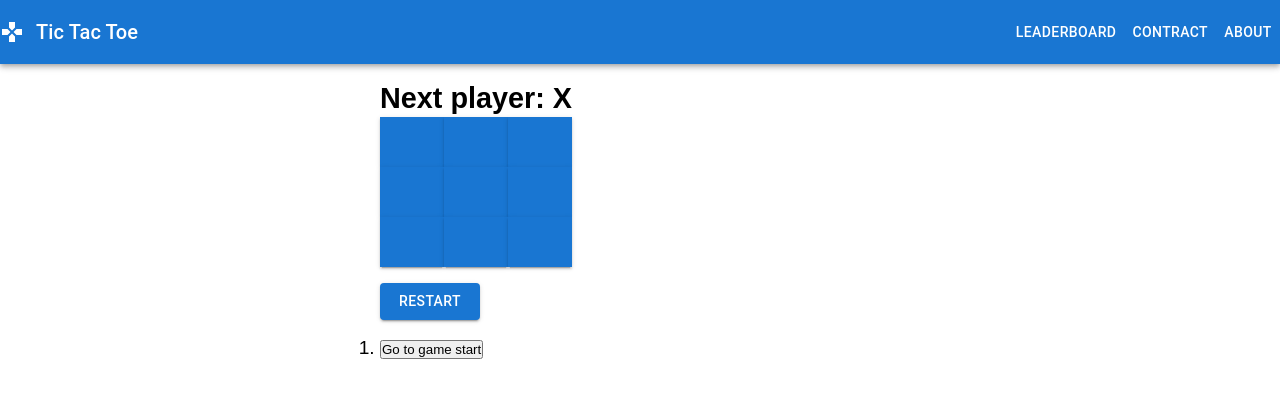
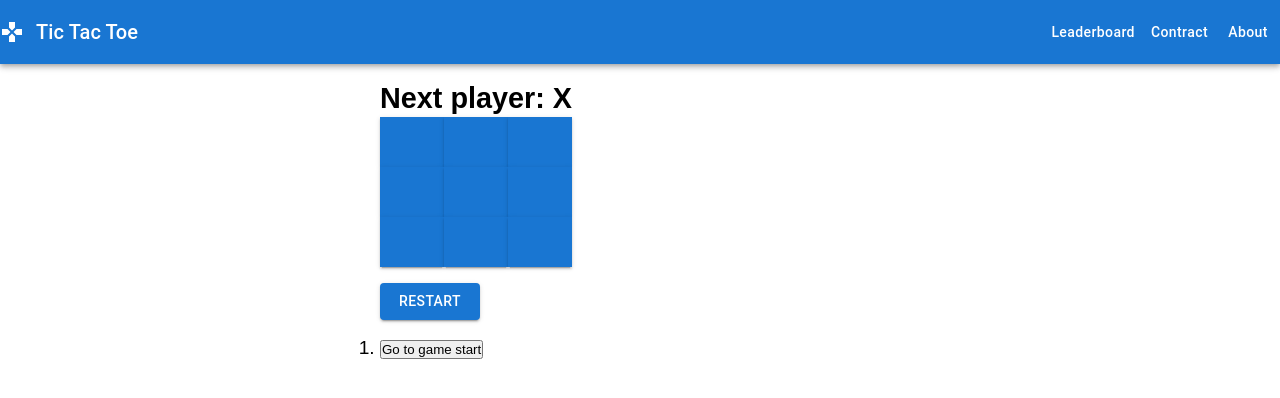
Before and after one commit to Domar95/tic-tac-toe, a React (Create React App) app in the folder client/: page / in a window 1280 px wide. Shown: the top 398 px of the page. Built offline with nearby package versions, Linux system fonts and the light colour scheme.

Commit message:
style(navbar): remove text-transform

```diff
--- a/client/src/components/common/Navbar.tsx
+++ b/client/src/components/common/Navbar.tsx
@@ -38,7 +38,7 @@ const Navbar = () => {
         </Typography>
         <Box sx={{ display: { xs: "none", md: "flex" } }}>
           {pages.map((page) => (
-            <Button key={page} color="inherit">
+            <Button key={page} color="inherit" sx={{ textTransform: "none" }}>
               {page}
             </Button>
           ))}
```
